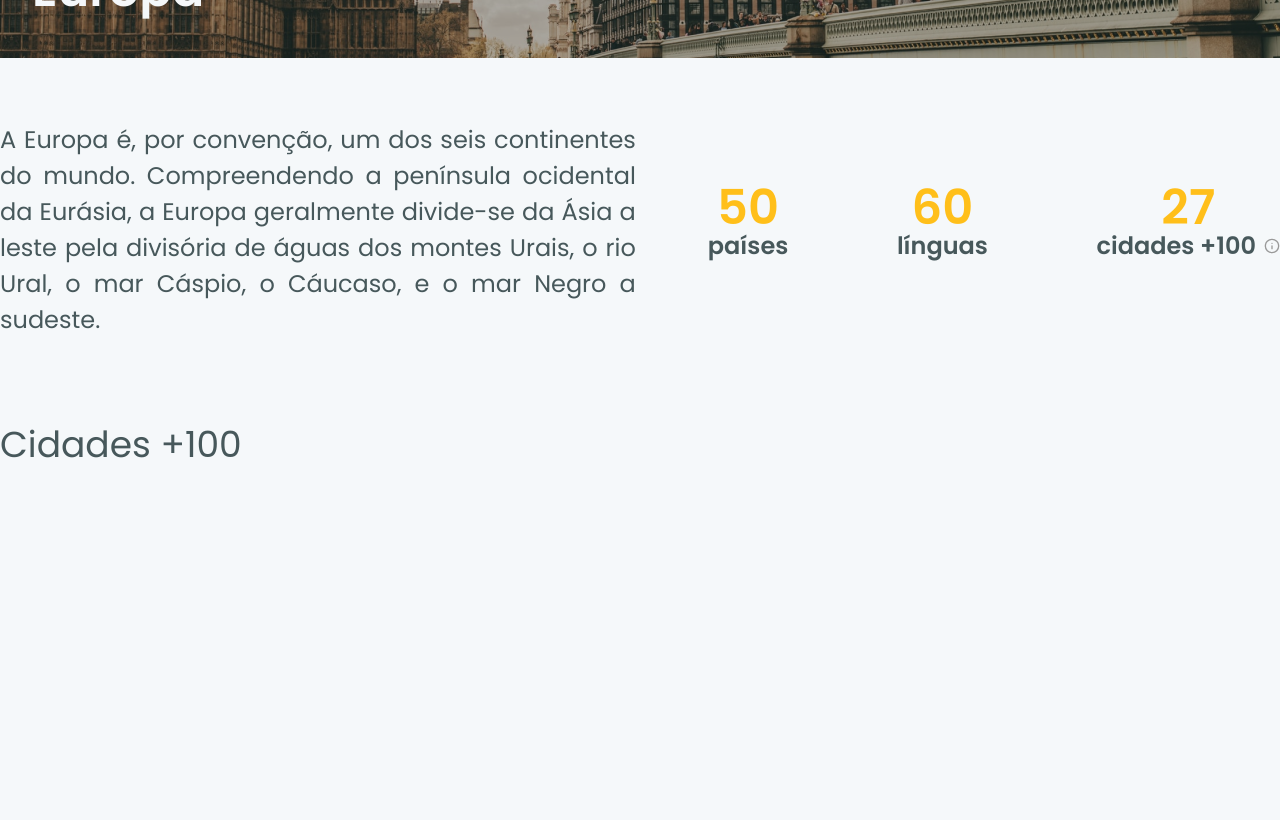
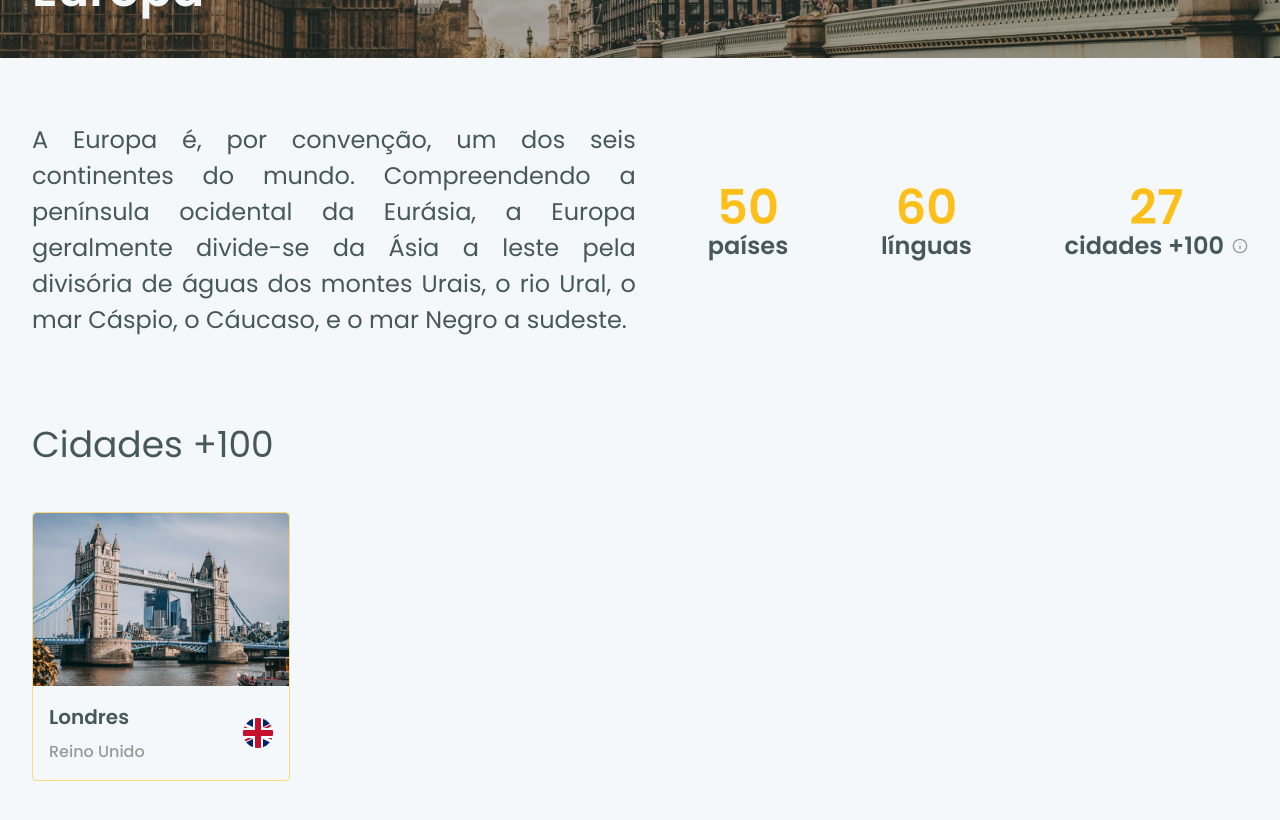
Before and after one commit to legeannd/worldtrip, a Next.js app: page /1 in a window 1280 px wide. Shown: the part 520-1340 px from the top of the page. Before the commit the page ends 1032 px from the top, so only its background shows below. Built offline with nearby package versions, Linux system fonts and the light colour scheme.

Commit message:
Creating city card

```diff
--- a/src/pages/[continent].tsx
+++ b/src/pages/[continent].tsx
@@ -1,4 +1,4 @@
-import { Box, Flex, HStack, Icon, Text, Tooltip, VStack } from '@chakra-ui/react';
+import { Box, Flex, HStack, Icon, Img, Text, Tooltip, VStack } from '@chakra-ui/react';
 import { FiInfo } from 'react-icons/fi';
 import { Header } from '../components/Header';
 
@@ -11,7 +11,7 @@ export default function Continent() {
       <Flex
         align="flex-end"
         justify="center"
-        backgroundImage="/bigben.png"
+        backgroundImage="bigben.png"
         backgroundPosition="center"
         backgroundSize="cover"
         w="auto"
@@ -30,7 +30,8 @@ export default function Continent() {
         </Text>
       </Flex>
       <Flex
-        mt="4rem"
+        my="4rem"
+        px="2rem"
         w="100%"
         justify="center"
         wrap="wrap"
@@ -101,6 +102,7 @@ export default function Continent() {
         maxW="1440px"
         justify="center"
         mt="5rem"
+        wrap="wrap"
       >
         <Text
           fontWeight="400"
@@ -112,6 +114,46 @@ export default function Continent() {
         >
           Cidades +100
         </Text>
+        <Flex
+          w="100%"
+        >
+          <Box
+            border="1px solid"
+            borderColor="rgba(255, 186, 8, 0.5)"
+            borderRadius="4px"
+            maxW="25%"
+          >
+            <Img src="london.png"/>
+            <Flex
+              align="center"
+              justify="space-between"
+              px="1rem"
+              my="1rem"
+            >
+              <VStack
+                justify="left"
+              >
+                <Text
+                  fontWeight="600"
+                  fontSize="20"
+                  color="dark.headings"
+                  w="100%"
+                >
+                  Londres
+                </Text>
+                <Text
+                  w="100%"
+                  fontWeight="500"
+                  fontSize="16"
+                  color="dark.info"
+                >
+                  Reino Unido
+                </Text>
+              </VStack>
+              <Img src="uk-flag.png" w="30px" h="30px"/>
+            </Flex>
+          </Box>
+        </Flex>
       </Flex>
       </Flex>
     </Box>
```
Also changed, not shown: public/london.png (added), public/uk-flag.png (added).
